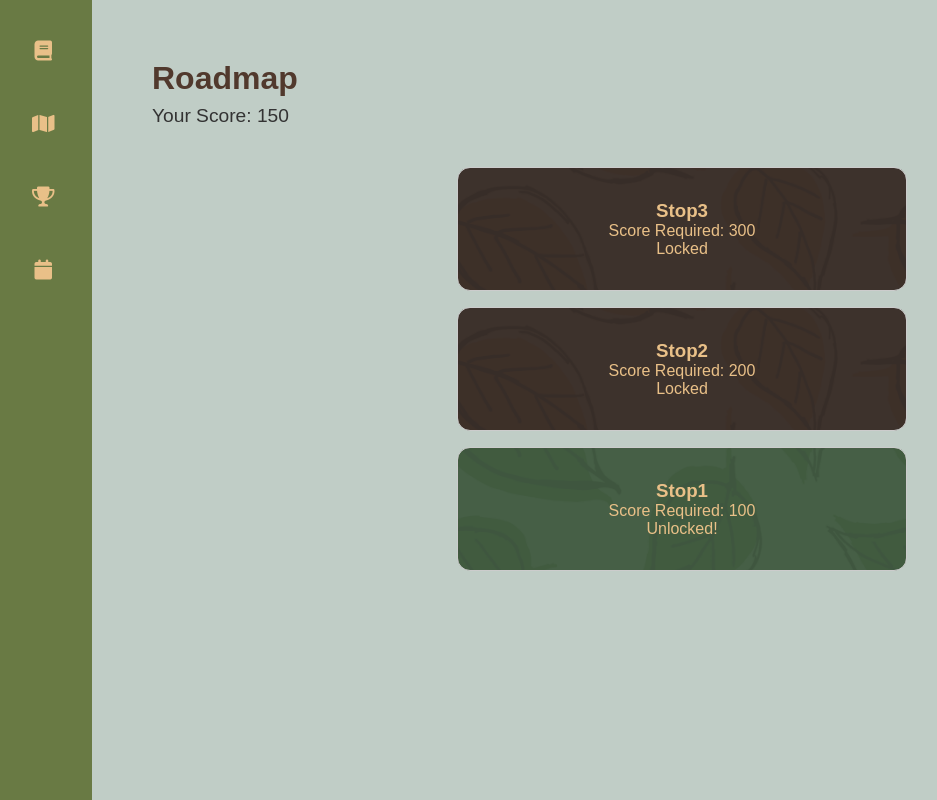
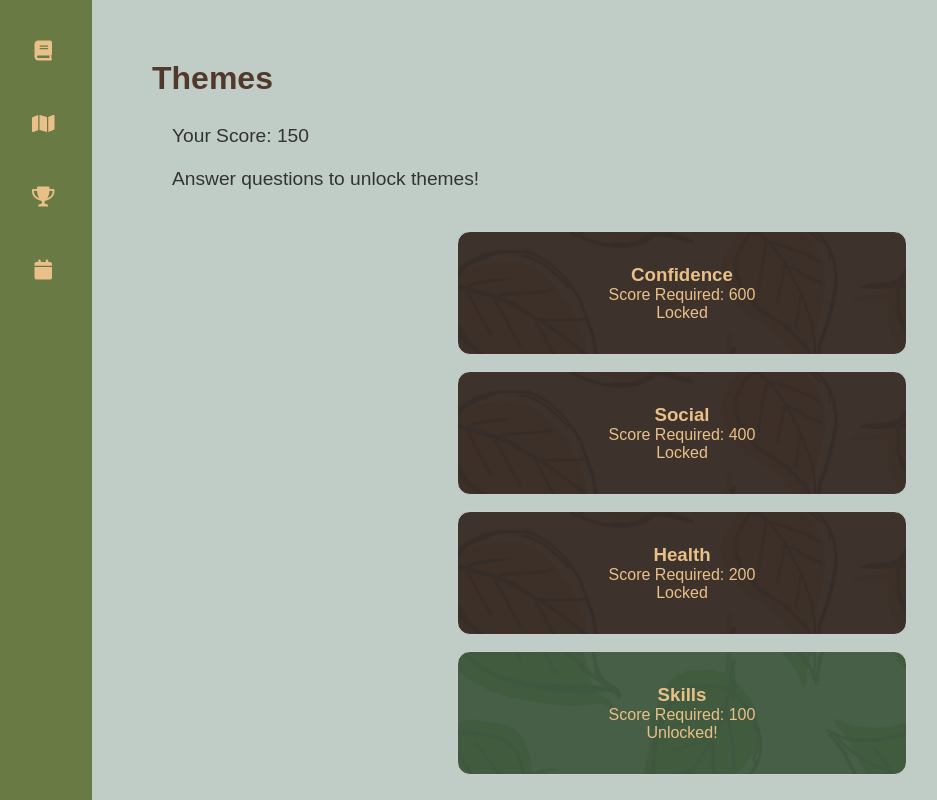
Before and after one commit to wkemilylau/hackathon_dairy, a Flask app: page /chapters in a window 1280 px wide. Shown: the whole page, without its empty margins (8-945 px from the left). Run offline with Flask 3, Linux system fonts and the light colour scheme.

Commit message:
isaac chapters.html

```diff
--- a/stops.txt
+++ b/stops.txt
@@ -1,3 +1,4 @@
-stop: Stop3, score: 300
-stop: Stop2, score: 200
-stop: Stop1, score: 100
+stop: Confidence, score: 600
+stop: Social, score: 400
+stop: Health, score: 200
+stop: Skills, score: 100
--- a/templates/chapters.html
+++ b/templates/chapters.html
@@ -9,7 +9,7 @@
             body {
                 font-family: Arial, sans-serif;
                 margin: 0em;
-                background-color: #f0f0f0; /* Optional: Light background color for contrast */
+                background-color: #f0f0f0;
             }
             .roadmap {
                 display: flex;
@@ -25,26 +25,27 @@
                 text-align: center;
                 margin: 0.5em;
                 position: relative;
-                background-size: cover; /* Ensure background covers the entire div */
-                background-repeat: no-repeat; /* Prevent repeating */
-                color: #e9c088; /* Text color */
+                background-size: cover;
+                background-repeat: no-repeat;
+                color: #e9c088;
             }
             .unlocked {
-                background-image: url('/static/images/green.png'); /* Green background for unlocked stops */
+                background-image: url('/static/images/green.png');
             }
             .locked {
-                background-image: url('/static/images/red.png'); /* Red background for locked stops */
+                background-image: url('/static/images/red.png');
             }
-            .score {
-                margin-bottom: 1em;
+            .content {
+                margin-bottom: -1em;
                 font-size: 1.2em;
                 color: #333; /* Darker color for score text for visibility */
             }
         </style>
     </head>
     <body>
-        <h1>Roadmap</h1>
-        <div class="score">Your Score: {{ user_score }}</div>
+        <h1>Themes</h1>
+        <div class="content">Your Score: {{ user_score }}</div>
+        <div class="content">Answer questions to unlock themes!</div>
         <div class="roadmap">
             {% for stop in stops %}
                 <div class="stop {% if stop.name in unlocked_stops %}unlocked{% else %}locked{% endif %}">
```
